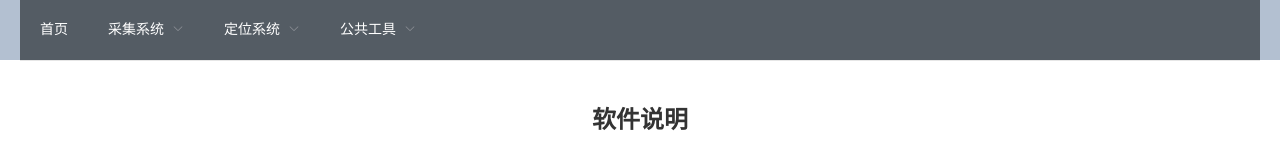
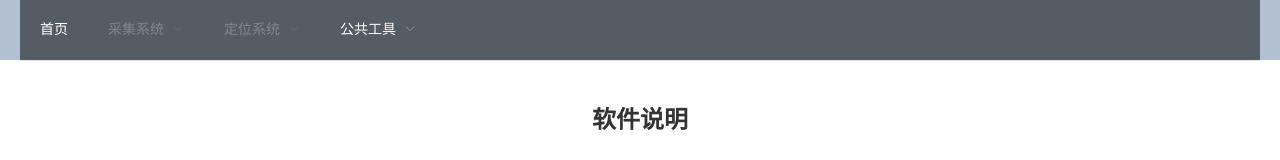
Before and after one commit to Dushifeng/locationsystem, a Vue app in the folder client/: page / in a window 1280 px wide. Shown: the top 160 px of the page. Built offline with nearby package versions, Linux system fonts and the light colour scheme.

Commit message:
其他功能disabled

```diff
--- a/client/src/components/Home.vue
+++ b/client/src/components/Home.vue
@@ -10,15 +10,15 @@
         active-text-color="#ffd04b"
         router>
         <el-menu-item index="/">首页</el-menu-item>
-        <el-submenu index="2">
+        <el-submenu index="2" disabled>
           <template slot="title">采集系统</template>
           <el-menu-item index="collectionSysV1" disabled>version1</el-menu-item>
-          <el-menu-item index="collectionSysV2">version2</el-menu-item>
+          <el-menu-item index="collectionSysV2" disabled>version2</el-menu-item>
         </el-submenu>
-        <el-submenu index="3">
+        <el-submenu index="3" disabled>
           <template slot="title">定位系统</template>
-          <el-menu-item index="locationConfigPage">定位配置</el-menu-item>
-          <el-menu-item index="locationShowPage">定位展示</el-menu-item>
+          <el-menu-item index="locationConfigPage" disabled>定位配置</el-menu-item>
+          <el-menu-item index="locationShowPage" disabled>定位展示</el-menu-item>
         </el-submenu>
         <el-submenu index="4">
           <template slot="title" disabled="true">公共工具</template>
```
Also changed, not shown: 1 other file (tests, documents, lock files or other folders).
